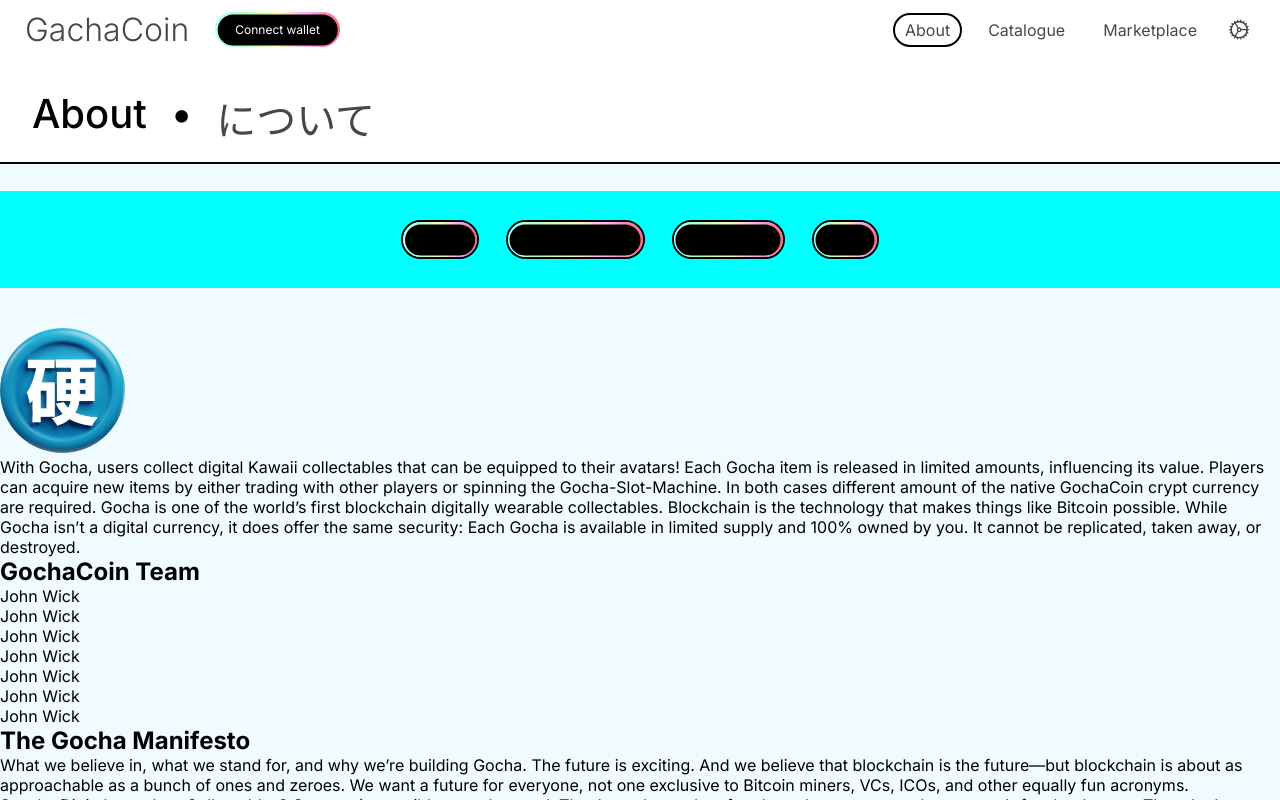
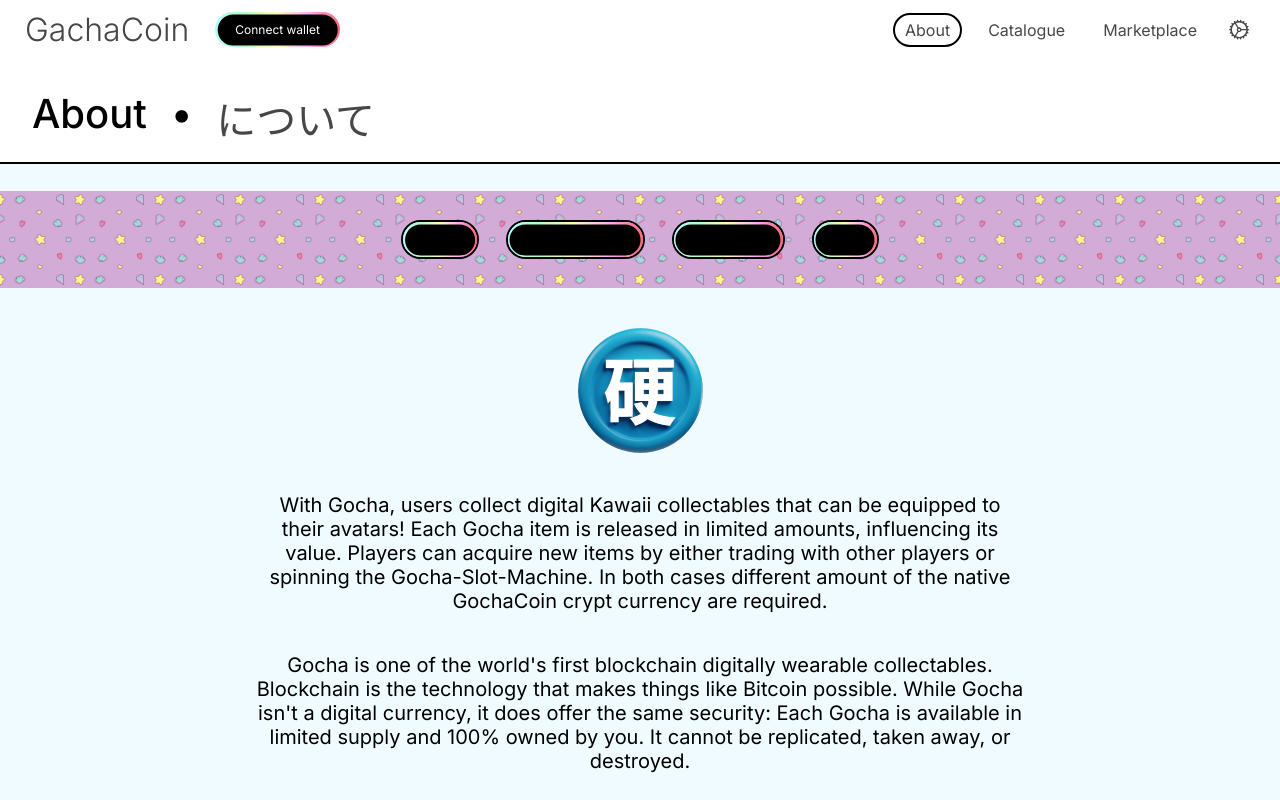
Before and after one commit to galtrapecar/gachacoin-web, a React (Create React App) app: page /about in a window 1280 px wide. Built offline with nearby package versions, Linux system fonts and the light colour scheme.

Commit message:
Styling AboutPage

```diff
--- a/src/pages/about/AboutPage.scss
+++ b/src/pages/about/AboutPage.scss
@@ -2,6 +2,7 @@
   &__content {
     justify-content: center;
     align-items: center;
+    text-align: center;
 
     .__navigation__panel {
       display: flex;
@@ -12,16 +13,44 @@
       align-items: center;
       gap: 27px;
       margin: 27px 0 40px 0;
+      background: url('../../assets/images/background.jpg') center center repeat;
+      background-size: 10em;
+      position: relative;
+    }
+
+    .__coin__icon {
+      display: block;
+      margin-left: auto;
+      margin-right: auto;
+      margin-bottom: 40px;
+    }
+
+    .__introduction__text {
+      margin-right: auto;
+      margin-left: auto;
+      width: 60%;
+      text-align: center;
+      font-size: 20px;
+      margin-bottom: 40px;
+    }
+
+    h2 {
+      background-color: aqua;
+      display: block;
+      font-size: 30px;
+      font-weight: 300;
+
+
+      &.__team {
+        padding-right: 500px;
+      }
+
+      &.__manifesto {
+
+      }
     }
 
     .__teamMember__cards__container {
-
     }
-
-
   }
-
-
-
-
 }
--- a/src/pages/about/AboutPage.tsx
+++ b/src/pages/about/AboutPage.tsx
@@ -54,29 +54,32 @@ const AboutPage = () => {
           <Button style="secondary" label="White paper" />
           <Button style="secondary" label="FAQ" />
         </div>
-        <Icons.Coin width={125} height={125} />
-        <p>
+        <Icons.Coin width={125} height={125} className="__coin__icon" />
+        <p className="__introduction__text">
           With Gocha, users collect digital Kawaii collectables that can be
           equipped to their avatars! Each Gocha item is released in limited
           amounts, influencing its value. Players can acquire new items by
           either trading with other players or spinning the Gocha-Slot-Machine.
           In both cases different amount of the native GochaCoin crypt currency
-          are required. Gocha is one of the world’s first blockchain digitally
-          wearable collectables. Blockchain is the technology that makes things
-          like Bitcoin possible. While Gocha isn’t a digital currency, it does
-          offer the same security: Each Gocha is available in limited supply and
-          100% owned by you. It cannot be replicated, taken away, or destroyed.
+          are required.
         </p>
-        <h2>GochaCoin Team</h2>
+        <p className="__introduction__text">
+          Gocha is one of the world's first blockchain digitally wearable
+          collectables. Blockchain is the technology that makes things like
+          Bitcoin possible. While Gocha isn't a digital currency, it does offer
+          the same security: Each Gocha is available in limited supply and 100%
+          owned by you. It cannot be replicated, taken away, or destroyed.
+        </p>
+        <h2 className="__team">GochaCoin Team</h2>
         <div className="__teamMember__cards__container">
           {teamMembers.map((member, index) => (
-            <div>{member.name}</div>
+            <div key={index}>{member.name}</div>
           ))}
         </div>
-        <h2>The Gocha Manifesto</h2>
+        <h2 className="__manifesto">The Gocha Manifesto</h2>
         <div className="__manifesto__container">
           <p>
-            What we believe in, what we stand for, and why we’re building Gocha.
+            What we believe in, what we stand for, and why we're building Gocha.
             The future is exciting. And we believe that blockchain is the
             future—but blockchain is about as approachable as a bunch of ones
             and zeroes. We want a future for everyone, not one exclusive to
@@ -84,8 +87,8 @@ const AboutPage = () => {
           </p>
           <p>
             So why Digital weeaboo Collectables? Cats are impossible to
-            understand. They’re ambassadors for pharaohs, memes, and your mom’s
-            facebook page. They don’t discriminate; they despise everyone
+            understand. They're ambassadors for pharaohs, memes, and your mom's
+            facebook page. They don't discriminate; they despise everyone
             equally
           </p>
           <h5>The future is Gocha</h5>
@@ -97,3 +100,5 @@ const AboutPage = () => {
 };
 
 export default AboutPage;
+
+// FIXME: Scroll not working
```
Also changed, not shown: src/assets/images/background.jpg (added).
